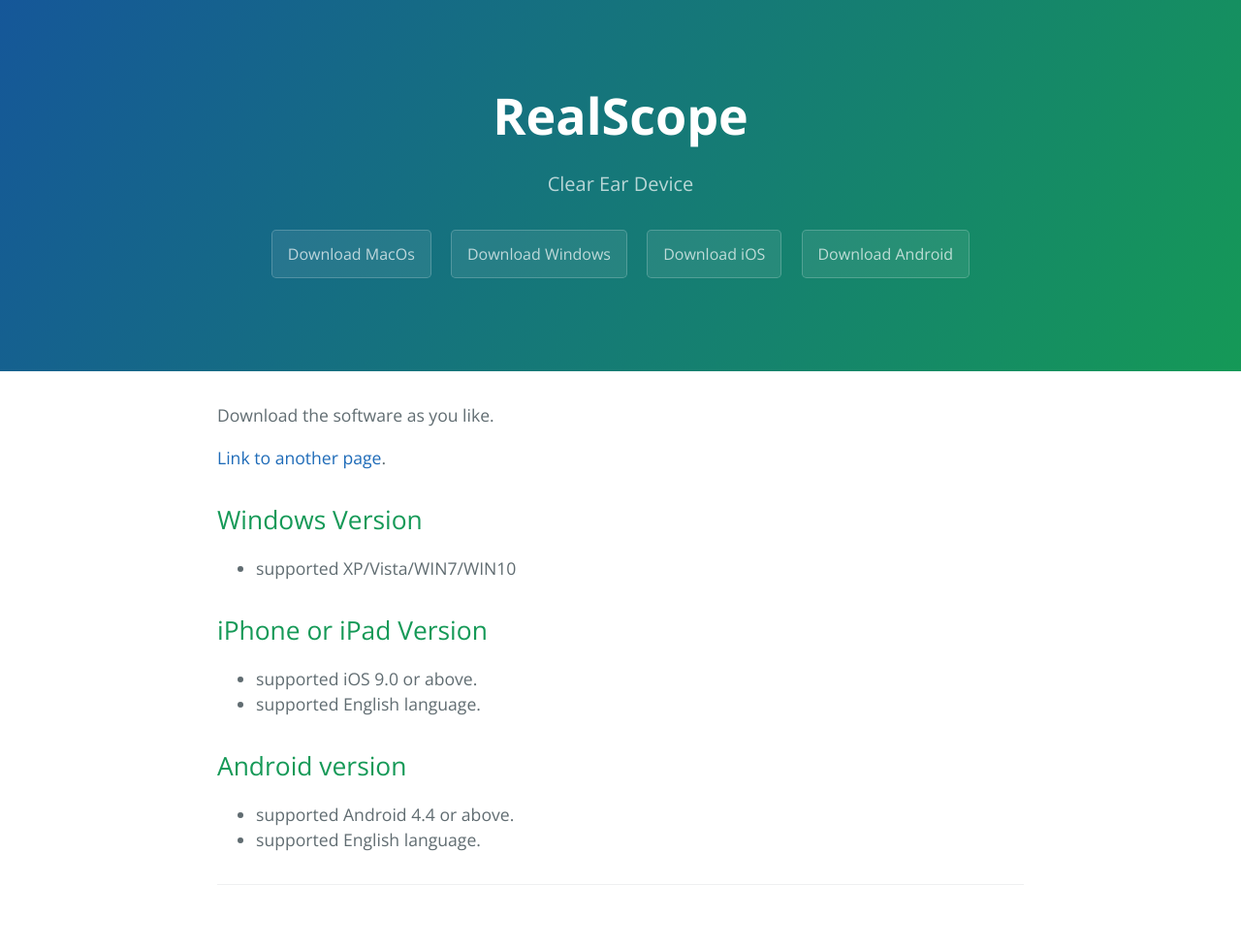
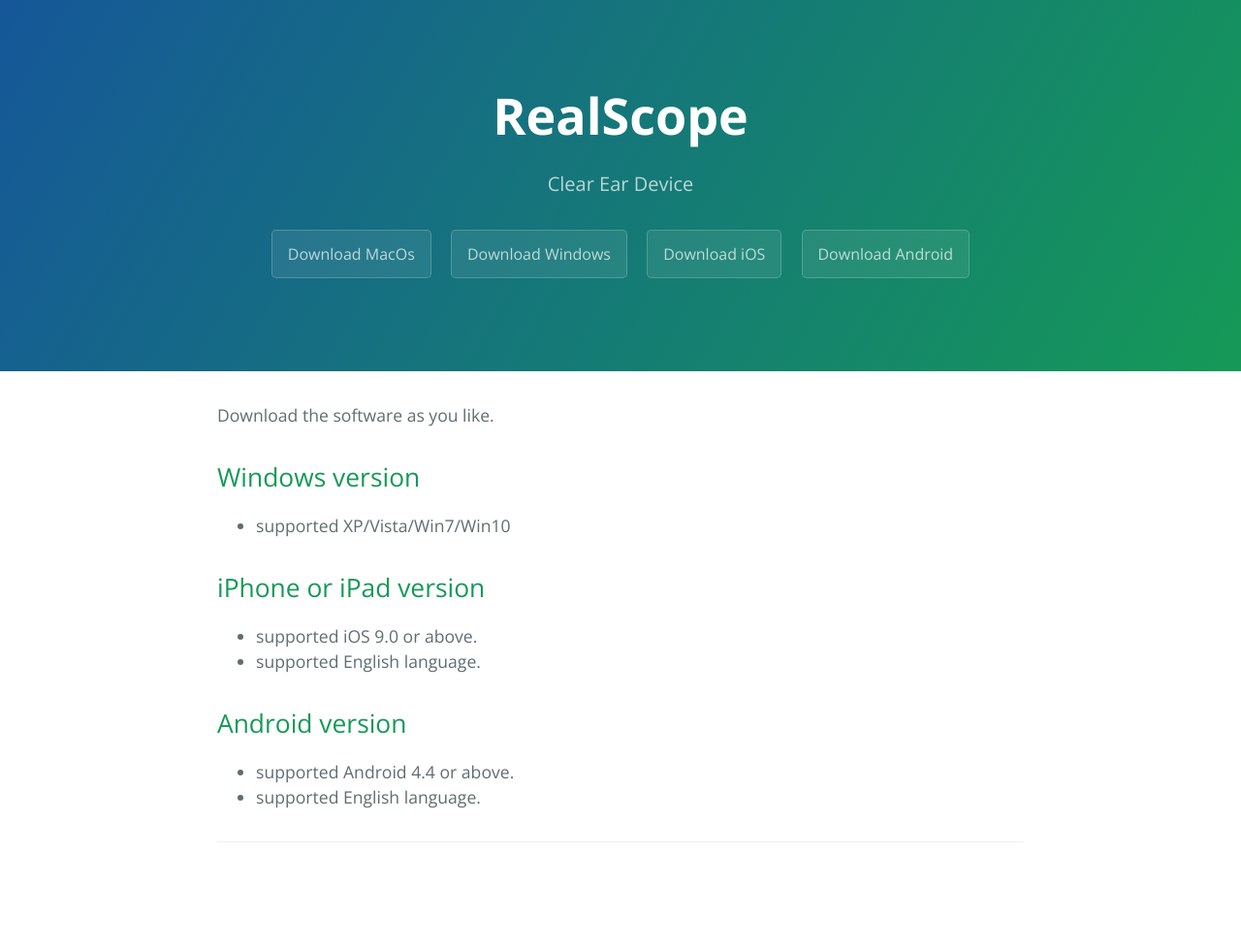
Before and after one commit to otoscope/otoscope.github.io, a Jekyll site: the page built from index.md, in a window 1280 px wide. Shown: the whole page at 97% size. Built offline with Jekyll 4.4.1, drawn with Linux system fonts in a browser that asks for light colours; after the commit the page ends 933 px from its top, so only the background shows below that.

Commit message:
Update index.md

```diff
--- a/index.md
+++ b/index.md
@@ -4,13 +4,11 @@ layout: default
 
 Download the software as you like.
 
-[Link to another page](./another-page.html).
+## Windows version
 
-## Windows Version
+* supported XP/Vista/Win7/Win10
 
-* supported XP/Vista/WIN7/WIN10
-
-## iPhone or iPad Version
+## iPhone or iPad version
 
 * supported iOS 9.0 or above.
 * supported English language.
```
